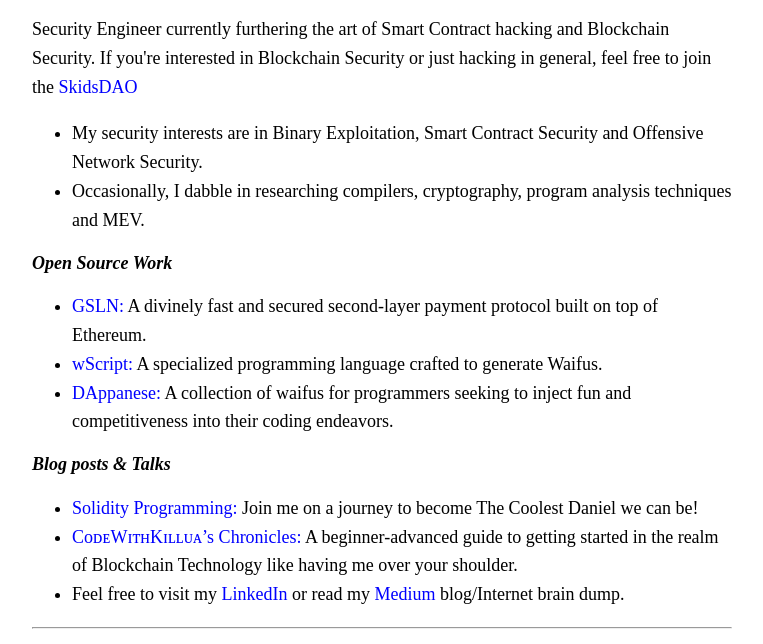
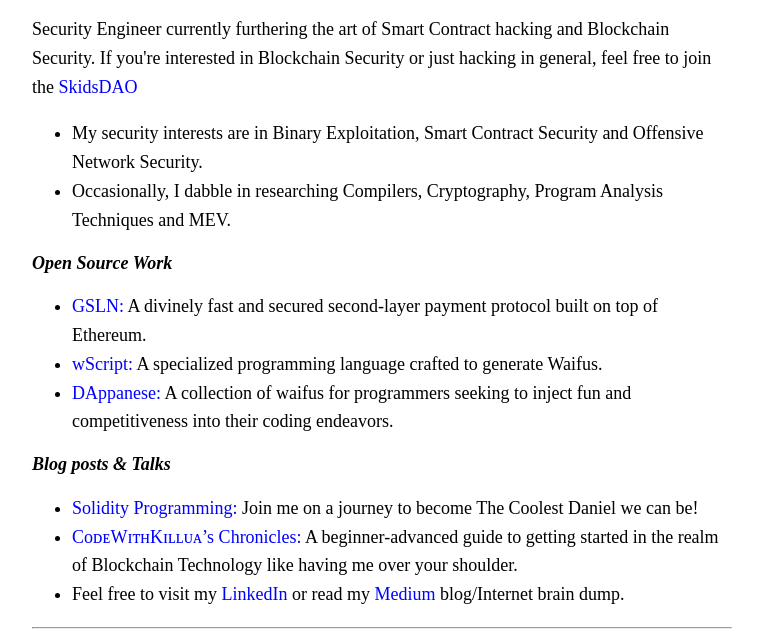
Before and after one commit to 0xHriday/0xHriday.github.io, a plain HTML site: page index.html in a window 1280 px wide. Shown: the part 189-833 px from the top of the page, without its empty margins (258-1021 px from the left). Drawn offline with Linux system fonts and the light colour scheme.

Commit message:
Update index.html

```diff
--- a/index.html
+++ b/index.html
@@ -32,7 +32,7 @@
                 My security interests are in Binary Exploitation, Smart Contract Security and Offensive Network Security.
             </li>
             <li>
-                Occasionally, I dabble in researching compilers, cryptography, program analysis techniques and MEV.
+                Occasionally, I dabble in researching Compilers, Cryptography, Program Analysis Techniques and MEV.
             </li>
         </ul>
 
```
